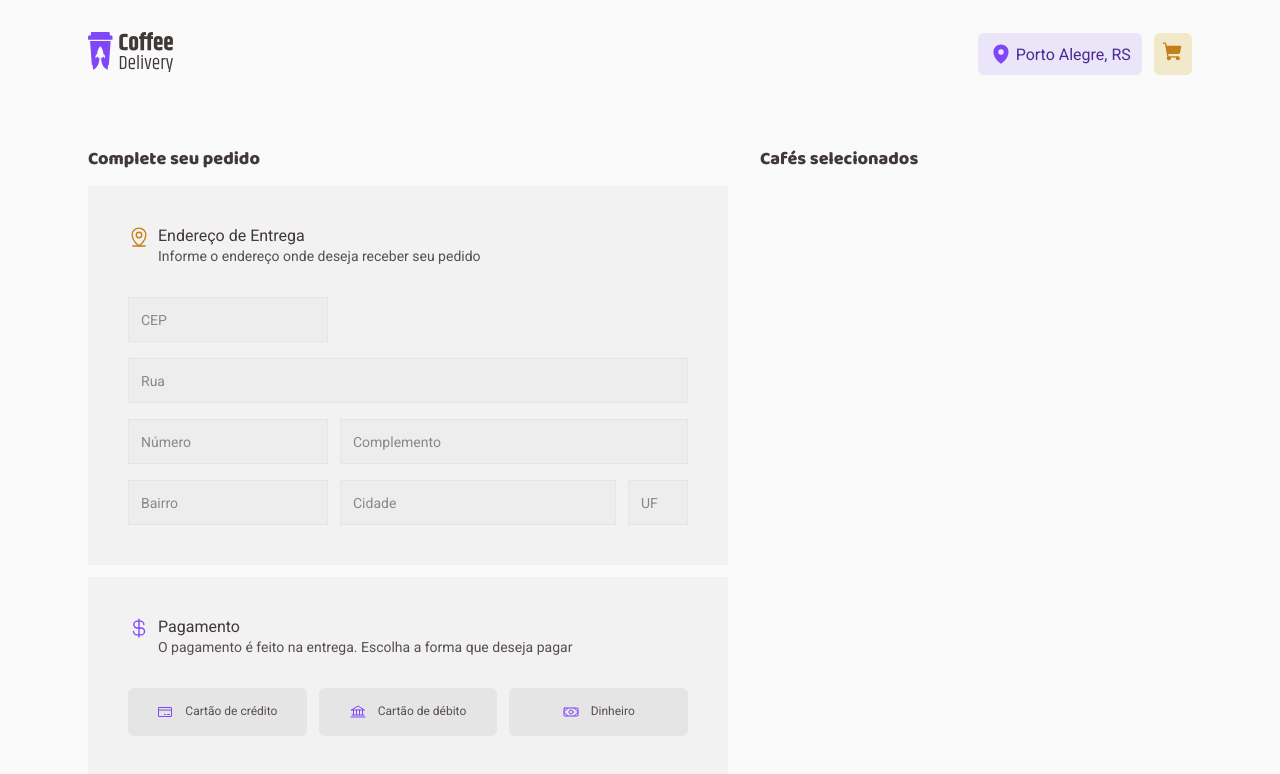
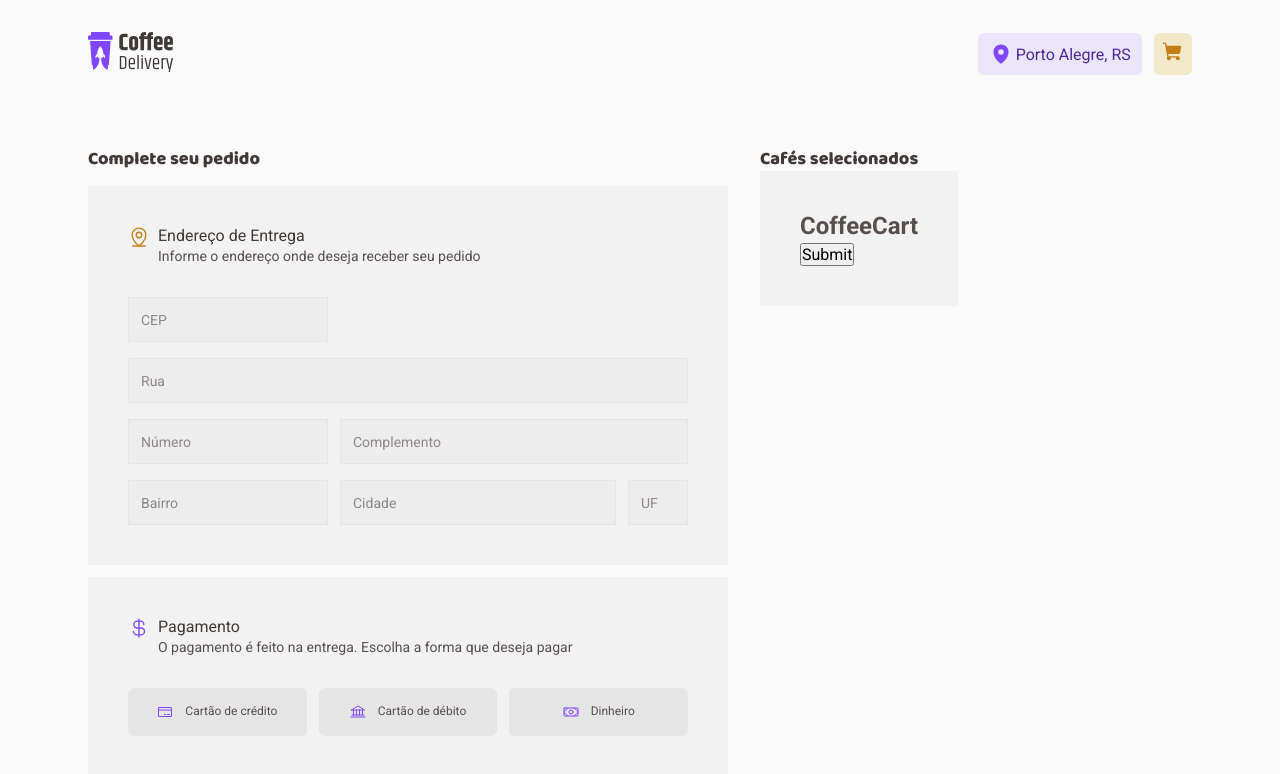
Before and after one commit to rnatu/coffee-delivery, a React (Vite) app: page /Checkout in a window 1280 px wide. Shown: the top 774 px of the page. Built offline with nearby package versions, Linux system fonts and the light colour scheme.

Commit message:
feat: add CoffeeCartCardContainer

```diff
--- a/src/pages/Checkout/components/AddressForm/index.tsx
+++ b/src/pages/Checkout/components/AddressForm/index.tsx
@@ -16,7 +16,7 @@ export function AddressForm() {
       />
 
       <InputsContainer>
-        <Input placeholder="CEP" className="cep" />
+        <Input placeholder="CEP" className="cep" required type="number" />
         <Input placeholder="Rua" className="address" />
         <Input placeholder="Número" type="number" />
         <Input placeholder="Complemento" className="complement" />
--- a/src/pages/Checkout/components/CoffeeCart/index.tsx
+++ /dev/null
@@ -1,3 +0,0 @@
-export function CoffeeCart() {
-  return <h1>CoffeeCart</h1>;
-}
--- /dev/null
+++ b/src/pages/Checkout/components/CoffeeCartCard/index.tsx
@@ -0,0 +1,10 @@
+import { CoffeeCartCardContainer } from './styles';
+
+export function CoffeeCartCard() {
+  return (
+    <CoffeeCartCardContainer>
+      <h1>CoffeeCart</h1>
+      <button type="submit">Submit</button>
+    </CoffeeCartCardContainer>
+  );
+}
--- /dev/null
+++ b/src/pages/Checkout/components/CoffeeCartCard/styles.ts
@@ -0,0 +1,4 @@
+import styled from 'styled-components';
+import { SectionBaseStyle } from '../../styles';
+
+export const CoffeeCartCardContainer = styled(SectionBaseStyle)``;
--- a/src/pages/Checkout/index.tsx
+++ b/src/pages/Checkout/index.tsx
@@ -2,10 +2,16 @@ import { TitleText } from '../../components/Typography';
 import { PaymentMethods } from './components/PaymentMethods';
 import { AddressForm } from './components/AddressForm';
 import { CheckoutContainer } from './styles';
+import { CoffeeCartCard } from './components/CoffeeCartCard';
 
 export function Checkout() {
   return (
-    <CheckoutContainer>
+    <CheckoutContainer
+      onSubmit={(event) => {
+        console.log('Submit form');
+        event?.preventDefault();
+      }}
+    >
       <div>
         <TitleText size="xs" color="subtitle">
           Complete seu pedido
@@ -19,6 +25,8 @@ export function Checkout() {
         <TitleText size="xs" color="subtitle">
           Cafés selecionados
         </TitleText>
+
+        <CoffeeCartCard />
       </div>
     </CheckoutContainer>
   );
--- a/src/pages/Checkout/styles.ts
+++ b/src/pages/Checkout/styles.ts
@@ -1,6 +1,6 @@
 import styled from 'styled-components';
 
-export const CheckoutContainer = styled.div`
+export const CheckoutContainer = styled.form`
   margin: 0 auto;
   margin-top: 2.5rem;
   padding: 0px 1rem;
@@ -13,5 +13,4 @@ export const CheckoutContainer = styled.div`
 export const SectionBaseStyle = styled.section`
   background-color: ${({ theme }) => theme.colors['base-card']};
   padding: 2.5rem;
-  width: 40rem;
 `;
```
